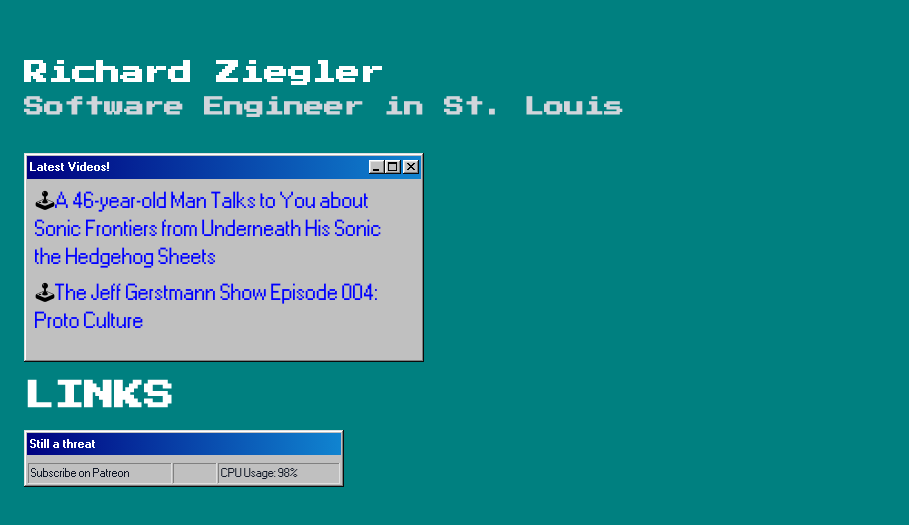
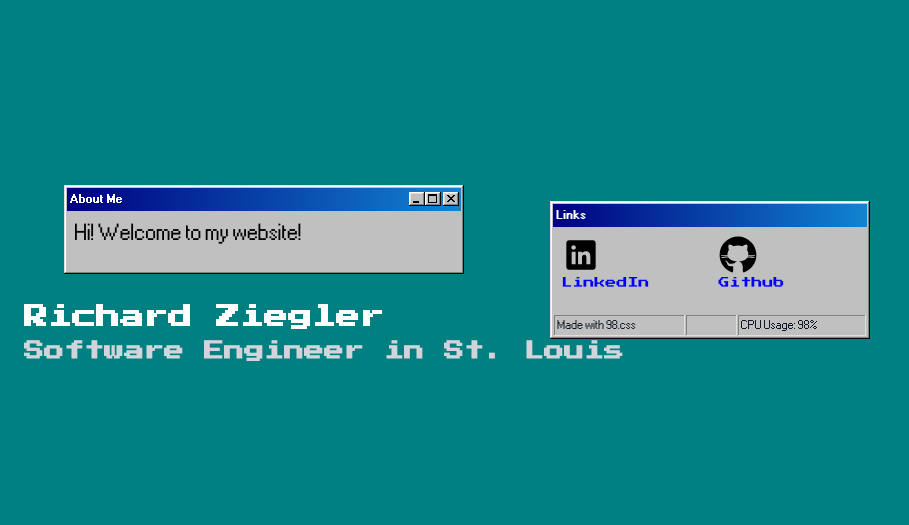
Before and after one commit to richardziegler/richardziegler.dev, an Eleventy site: page src/index.html in a window 1280 px wide. Shown: the part 135-660 px from the top of the page, without its empty margins (0-909 px from the left). Built offline with nearby package versions, Linux system fonts and the light colour scheme; Eleventy itself is replaced by a stand-in of ours; files that its build step writes are made by us from their sources.

Commit message:
add draggable and links for me

```diff
--- a/src/index.html
+++ b/src/index.html
@@ -3,8 +3,20 @@ layout: default
 ---
 
 <style type="text/css">
-  html {
+  /* html {
     cursor: url('mouse.png'), auto;
+  } */
+
+  #dragme {
+    position: absolute;
+    left: 5%;
+    top: 40%;
+  }
+
+  #dragme-links {
+    position: absolute;
+    left: 43%;
+    top: 42%;
   }
 </style>
 
@@ -13,10 +25,9 @@ layout: default
 <link href="https://fonts.googleapis.com/css2?family=Press+Start+2P&display=swap" rel="stylesheet" />
 <link rel="stylesheet" href="https://unpkg.com/98.css" />
 <html class="bg-[#008080] overflow-scroll">
-<main class="container mx-auto flex flex-col flex-wrap items-center p-6 pt-24 md:flex-row md:pt-48">
+<main class="container mx-auto flex flex-col flex-wrap items-center h-svh p-6 pt-24 md:flex-row md:pt-48 overflow-scroll">
   <header class="flex w-full flex-col justify-center overflow-y-hidden lg:items-start xl:w-4/5">
-    <h1
-      class="text-center text-2xl font-bold leading-tight md:text-left md:text-2xl font-press-start text-white">
+    <h1 class="text-center text-2xl font-bold leading-tight md:text-left md:text-2xl font-press-start text-white">
       Richard Ziegler
     </h1>
     <h1
@@ -24,9 +35,9 @@ layout: default
       Software Engineer in St. Louis
     </h1>
     <div class="flex flex-row justify-between w-5/6">
-      <div class="window" style="width: 400px">
+      <div class="window" style="width: 400px" draggable="true" id="dragme">
         <div class="title-bar">
-          <div class="title-bar-text">Latest Videos!</div>
+          <div class="title-bar-text">About Me</div>
           <div class="title-bar-controls">
             <button aria-label="Minimize"></button>
             <button aria-label="Maximize"></button>
@@ -35,34 +46,85 @@ layout: default
         </div>
         <div class="window-body">
           <ul class="mb-6 text-center text-base leading-normal md:text-left md:text-xl text-black space-y-2">
-            <li>&#128377;<a class="" href="https://www.youtube.com/watch?v=5h8ZnLDYJN4">A 46-year-old Man Talks to You about Sonic Frontiers from Underneath His Sonic the Hedgehog Sheets</a></li>
-            <li>&#128377;<a class="" href="https://www.youtube.com/watch?v=RAtUe8_N1Dk">The Jeff Gerstmann Show Episode 004: Proto Culture</a></li>
+            <li>Hi! Welcome to my website!</li>
+            <li class="text-base"></li>
           </ul>
         </div>
       </div>
 
-      <!-- <img class="max-w-1/5" src="https://i.pinimg.com/originals/bb/6b/31/bb6b311cbe4e062de36f5babf0d2f695.gif" />
-      <img class="max-w-1/5" src="https://c.tenor.com/Xz7rt0UI61sAAAAC/kirby-music.gif" />
-      <img class="max-w-2/5" src="broken.jpg" /> -->
     </div>
 
-    <h2
+    <!-- <h2
       class="my-4 text-center text-2xl font-bold leading-tight md:text-left md:text-3xl font-press-start uppercase text-white">
       Links
-    </h2>
+    </h2> -->
 
-    <div class="window" style="width: 320px">
+    <div class="window" style="width: 320px" draggable="true" id="dragme-links">
       <div class="title-bar">
-        <div class="title-bar-text">Still a threat</div>
+        <div class="title-bar-text">Links</div>
       </div>
       <div class="window-body">
+        <div class="grid gap-4 grid-cols-2 font-press-start">
+          <a class="mb-4" href="https://www.linkedin.com/in/richardjziegler">
+            <svg xmlns="http://www.w3.org/2000/svg" x="0px" y="0px" width="40" height="40" viewBox="0 0 30 30">
+              <path
+                d="M24,4H6C4.895,4,4,4.895,4,6v18c0,1.105,0.895,2,2,2h18c1.105,0,2-0.895,2-2V6C26,4.895,25.105,4,24,4z M10.954,22h-2.95 v-9.492h2.95V22z M9.449,11.151c-0.951,0-1.72-0.771-1.72-1.72c0-0.949,0.77-1.719,1.72-1.719c0.948,0,1.719,0.771,1.719,1.719 C11.168,10.38,10.397,11.151,9.449,11.151z M22.004,22h-2.948v-4.616c0-1.101-0.02-2.517-1.533-2.517 c-1.535,0-1.771,1.199-1.771,2.437V22h-2.948v-9.492h2.83v1.297h0.04c0.394-0.746,1.356-1.533,2.791-1.533 c2.987,0,3.539,1.966,3.539,4.522V22z">
+              </path>
+            </svg>
+            LinkedIn
+          </a>
+          <a class="mb-4" href="https://www.github.com/richardziegler">
+            <svg xmlns="http://www.w3.org/2000/svg" x="0px" y="0px" width="40" height="40" viewBox="0 0 50 50">
+              <path d="M17.791,46.836C18.502,46.53,19,45.823,19,45v-5.4c0-0.197,0.016-0.402,0.041-0.61C19.027,38.994,19.014,38.997,19,39 c0,0-3,0-3.6,0c-1.5,0-2.8-0.6-3.4-1.8c-0.7-1.3-1-3.5-2.8-4.7C8.9,32.3,9.1,32,9.7,32c0.6,0.1,1.9,0.9,2.7,2c0.9,1.1,1.8,2,3.4,2 c2.487,0,3.82-0.125,4.622-0.555C21.356,34.056,22.649,33,24,33v-0.025c-5.668-0.182-9.289-2.066-10.975-4.975 c-3.665,0.042-6.856,0.405-8.677,0.707c-0.058-0.327-0.108-0.656-0.151-0.987c1.797-0.296,4.843-0.647,8.345-0.714 c-0.112-0.276-0.209-0.559-0.291-0.849c-3.511-0.178-6.541-0.039-8.187,0.097c-0.02-0.332-0.047-0.663-0.051-0.999 c1.649-0.135,4.597-0.27,8.018-0.111c-0.079-0.5-0.13-1.011-0.13-1.543c0-1.7,0.6-3.5,1.7-5c-0.5-1.7-1.2-5.3,0.2-6.6 c2.7,0,4.6,1.3,5.5,2.1C21,13.4,22.9,13,25,13s4,0.4,5.6,1.1c0.9-0.8,2.8-2.1,5.5-2.1c1.5,1.4,0.7,5,0.2,6.6c1.1,1.5,1.7,3.2,1.6,5 c0,0.484-0.045,0.951-0.11,1.409c3.499-0.172,6.527-0.034,8.204,0.102c-0.002,0.337-0.033,0.666-0.051,0.999 c-1.671-0.138-4.775-0.28-8.359-0.089c-0.089,0.336-0.197,0.663-0.325,0.98c3.546,0.046,6.665,0.389,8.548,0.689 c-0.043,0.332-0.093,0.661-0.151,0.987c-1.912-0.306-5.171-0.664-8.879-0.682C35.112,30.873,31.557,32.75,26,32.969V33 c2.6,0,5,3.9,5,6.6V45c0,0.823,0.498,1.53,1.209,1.836C41.37,43.804,48,35.164,48,25C48,12.318,37.683,2,25,2S2,12.318,2,25 C2,35.164,8.63,43.804,17.791,46.836z"></path>
+          </svg>            Github
+          </a>
+        </div>
       </div>
       <div class="status-bar">
-        <p class="status-bar-field">Subscribe on Patreon</p>
+        <p class="status-bar-field">Made with 98.css</p>
         <p class="status-bar-field"></p>
         <p class="status-bar-field">CPU Usage: 98%</p>
       </div>
     </div>
-    </header>
-  </main>
+  </header>
+  <br />
+  <br />
+  <br />
+  <br />
+  <br />
+  <br />
+  <br />
+  <br />
+  <br />
+  <br />
+  <br />
+  <br />
+  <br />
+  <br />
+</main>
+
 </html>
+
+<script>
+  function drag_start(event) {
+    var style = window.getComputedStyle(event.target, null);
+    event.dataTransfer.setData("text",
+      (parseInt(style.getPropertyValue("left"), 10) - event.clientX) + ',' + (parseInt(style.getPropertyValue("top"), 10) - event.clientY));
+  }
+  function drag_over(event) {
+    event.preventDefault();
+    return false;
+  }
+  function drop(event) {
+    var offset = event.dataTransfer.getData("text").split(',');
+    var dm = document.getElementById('dragme');
+    dm.style.left = (event.clientX + parseInt(offset[0], 10)) + 'px';
+    dm.style.top = (event.clientY + parseInt(offset[1], 10)) + 'px';
+    event.preventDefault();
+    return false;
+  }
+  var dm = document.getElementById('dragme');
+  dm.addEventListener('dragstart', drag_start, false);
+  document.body.addEventListener('dragover', drag_over, false);
+  document.body.addEventListener('drop', drop, false);
+</script>
```
